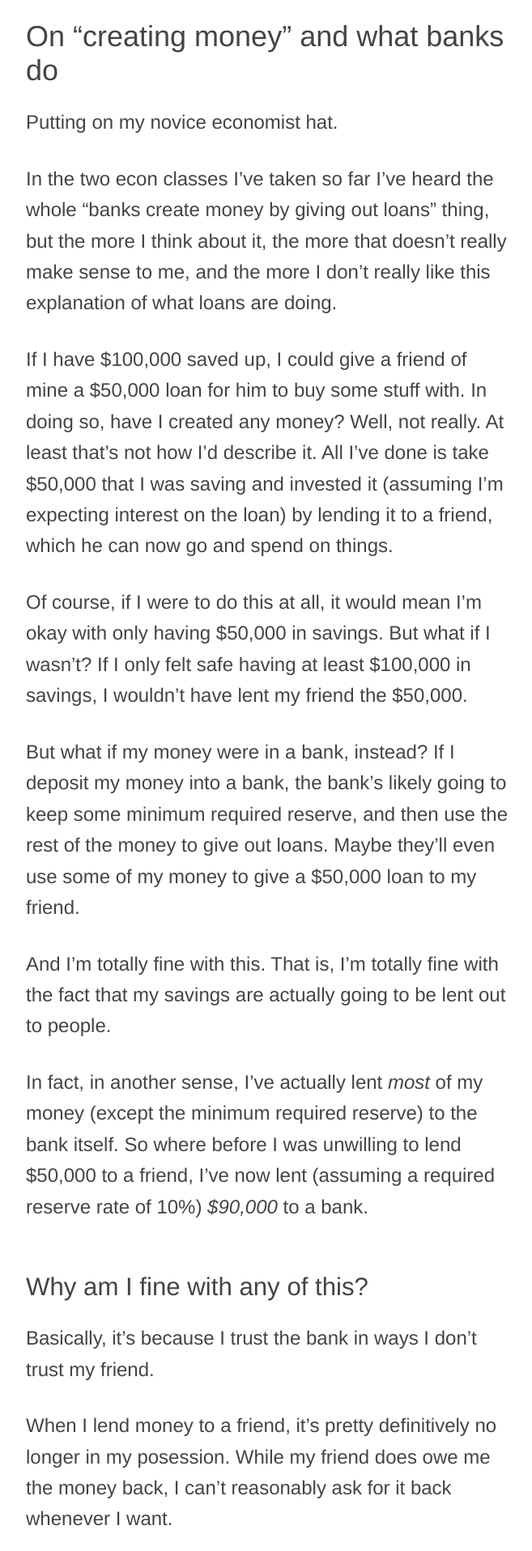
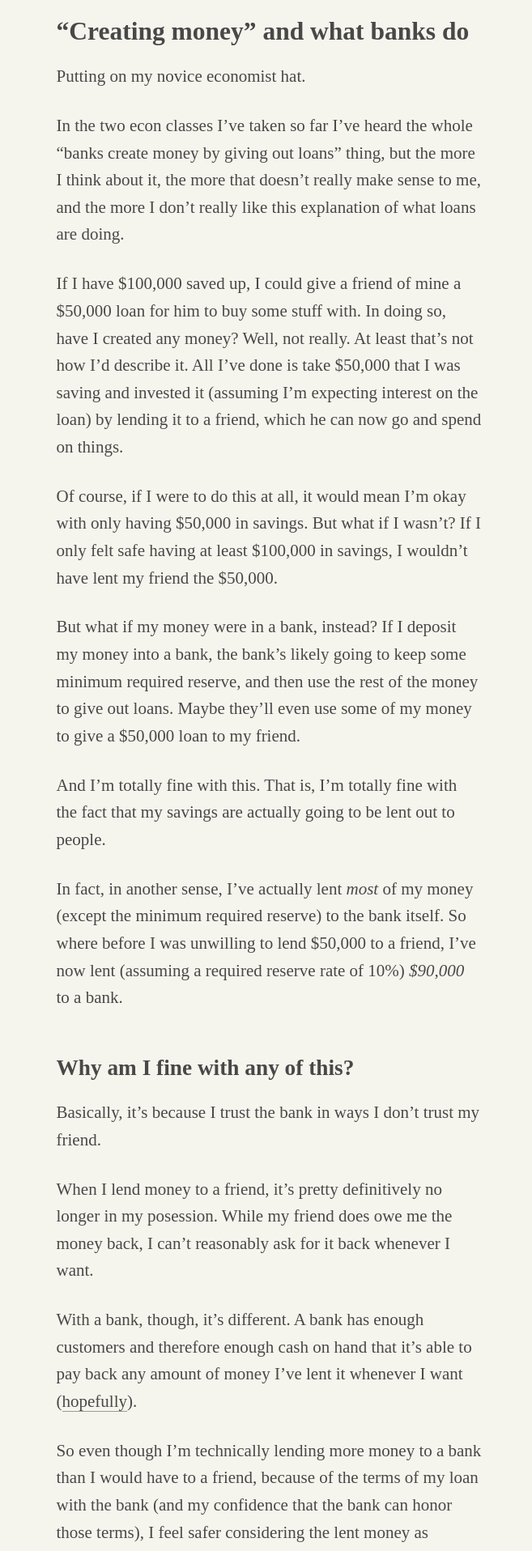
Before and after one commit to AlecBenzer/alecbenzer.github.com, a Jekyll site: the page built from _posts/2013-02-23-what-banks-do.md, in a window 1280 px wide. Shown: the top 1916 px of the page at 81% size, without its empty margins (308-965 px from the left). Built offline with Jekyll 4.4.1, drawn with Linux system fonts in a browser that asks for light colours.

```diff
--- a/CNAME
+++ /dev/null
@@ -1 +0,0 @@
-alecbenzer.com
--- a/_posts/2013-02-23-what-banks-do.md
+++ b/_posts/2013-02-23-what-banks-do.md
@@ -1,6 +1,6 @@
 ---
 layout: post
-title: On “creating money” and what banks do
+title: “Creating money” and what banks do
 ---
 
 Putting on my novice economist hat.
--- a/css/style.css
+++ b/css/style.css
@@ -1,9 +1,13 @@
+body {
+  background: #f6f5ed;
+}
+
 #content {
   max-width: 25em;
   margin: 0 auto;
-  font-size: 24px;
-  color: #444;
-  font-family: Helvetica, Arial, sans-serif;
+  font-size: 21px;
+  color: #484848;
+  font-family: "Times New Roman", serif; /* Helvetica, Arial, sans-serif;*/
 }
 
 #content p, #content ul, #content ol {
@@ -12,10 +16,6 @@
 
 #content p, #content ul, #content ol, #content pre {
   margin-bottom: 1.3em;
-}
-
-h1, h2 {
-  font-weight: normal;
 }
 
 h1 {
```
Also changed, not shown: _posts/2013-03-14-pi-silly-constant.md (+1 -1 lines).
